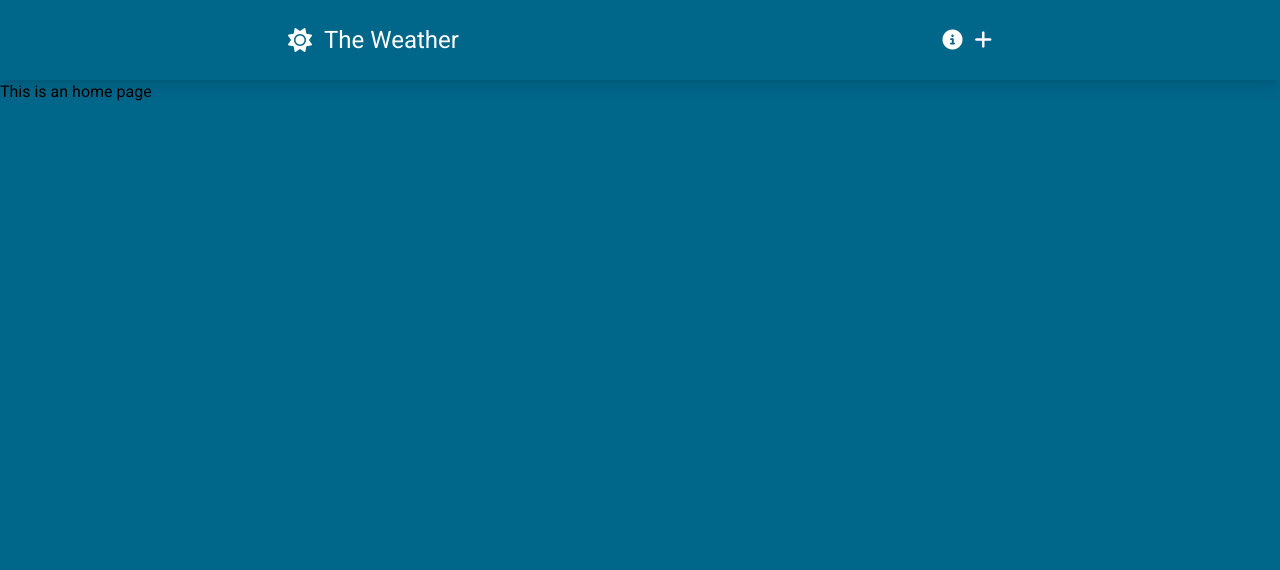
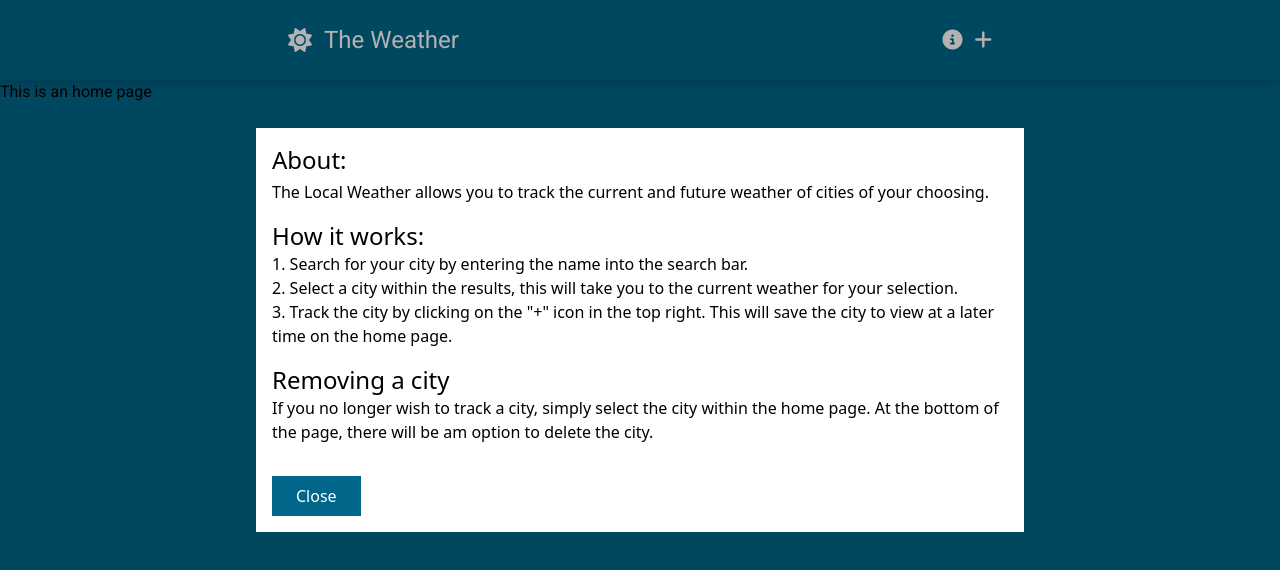
Before and after one commit to kniaza/weather-test-app, a Vue app: page / in a window 1280 px wide. Both pictures are taken after a click on the icon 952 px from the left and 40 px from the top of the page. Shown: the top 570 px of the page. Built offline with nearby package versions, Linux system fonts and the light colour scheme.

Commit message:
feat: add modal for information about a project

```diff
--- a/src/components/SiteNavigation.vue
+++ b/src/components/SiteNavigation.vue
@@ -12,15 +12,54 @@
       <div class="flex gap-3 flex-1 justify-end">
         <i
           class="fa-solid fa-circle-info text-xl hover:text-weather-secondary duration-150 cursor-pointer"
+          @click="toggleModal"
         ></i>
         <i
           class="fa-solid fa-plus text-xl hover:text-weather-secondary duration-150 cursor-pointer"
         ></i>
       </div>
+
+      <BaseModal :modelActive="modelActive" @close-modal="toggleModal">
+        <div class="text-black">
+          <h1 class="text-2xl mb-1">About:</h1>
+          <p class="mb-4">
+            The Local Weather allows you to track the current and future weather
+            of cities of your choosing.
+          </p>
+          <h2 class="text-2xl">How it works:</h2>
+          <ol class="list-decimal list-inside mb-4">
+            <li>
+              Search for your city by entering the name into the search bar.
+            </li>
+            <li>
+              Select a city within the results, this will take you to the
+              current weather for your selection.
+            </li>
+            <li>
+              Track the city by clicking on the "+" icon in the top right. This
+              will save the city to view at a later time on the home page.
+            </li>
+          </ol>
+
+          <h2 class="text-2xl">Removing a city</h2>
+          <p>
+            If you no longer wish to track a city, simply select the city within
+            the home page. At the bottom of the page, there will be am option to
+            delete the city.
+          </p>
+        </div>
+      </BaseModal>
     </nav>
   </header>
 </template>
 
 <script setup>
+import { ref } from 'vue';
 import { RouterLink } from 'vue-router';
+import BaseModal from './BaseModal.vue';
+
+const modelActive = ref(false);
+const toggleModal = () => {
+  modelActive.value = !modelActive.value;
+};
 </script>
```
